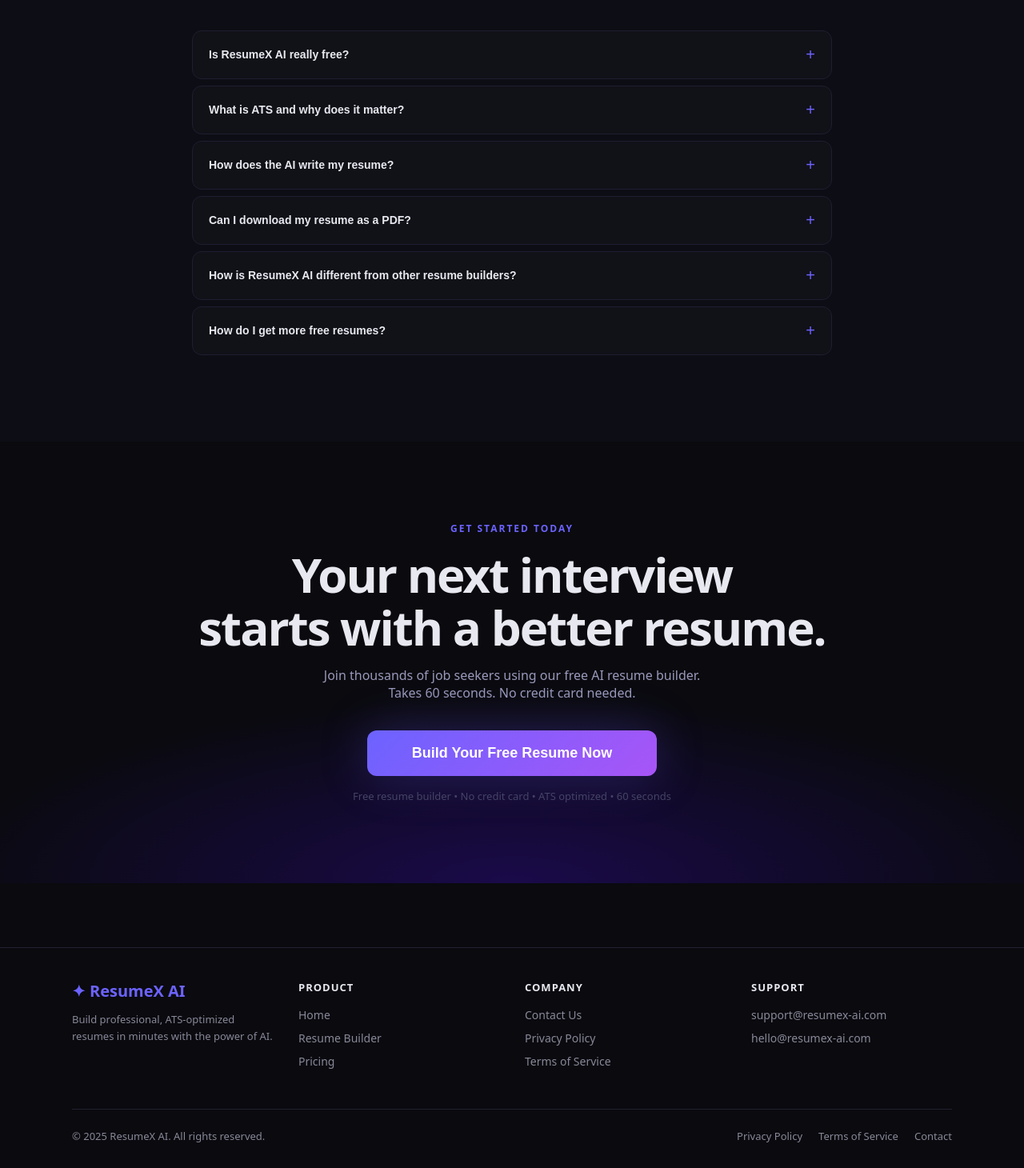
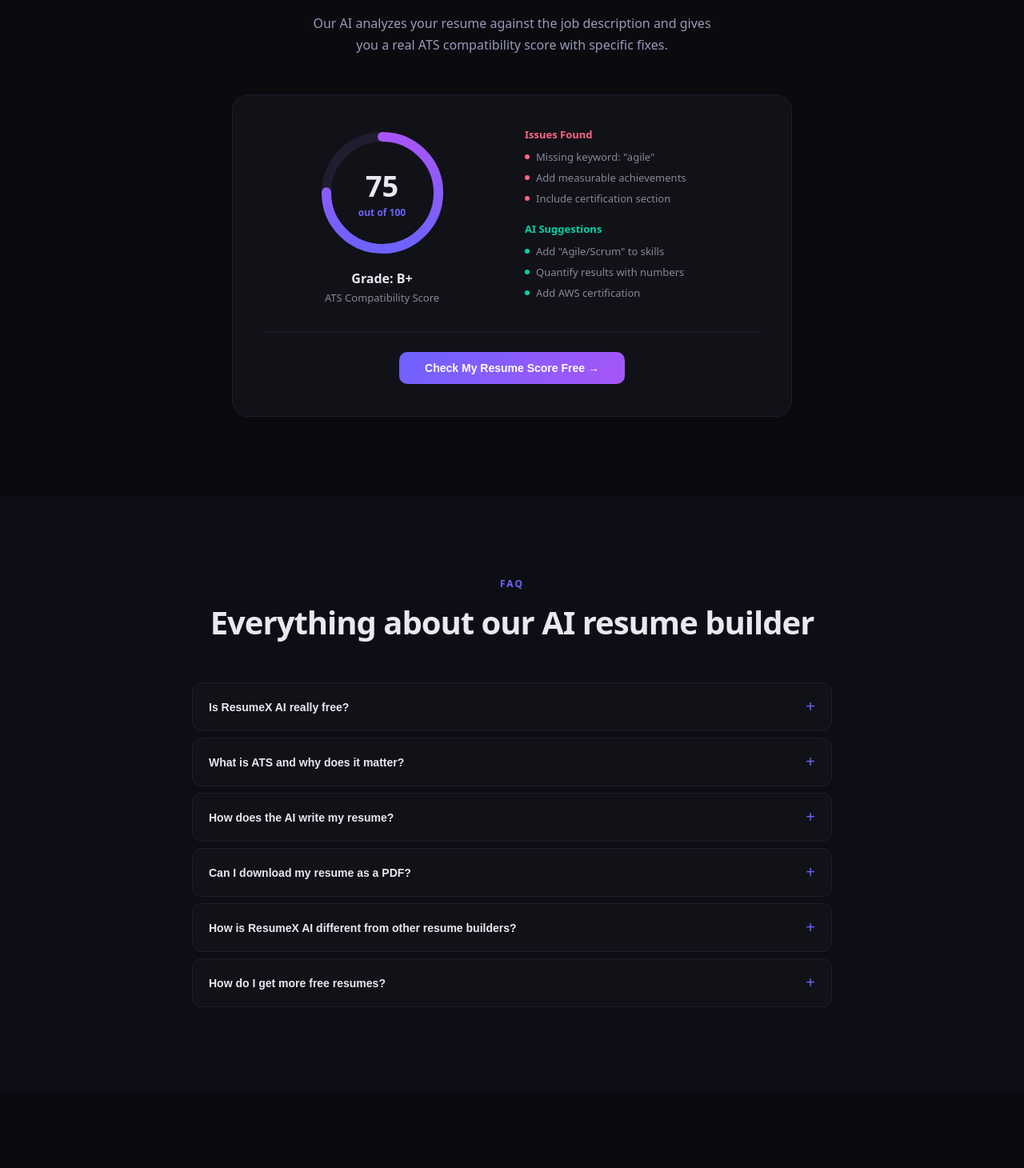
Before and after one commit to gp6867/resume-builder, a Next.js app in the folder frontend/: page / in a window 1280 px wide. Shown: the part 2490-3950 px from the top of the page at 80% size. Built offline with nearby package versions, Linux system fonts and the light colour scheme.

Commit message:
Fix blog dates, add Blog to footer, add ATS score animation

```diff
--- a/frontend/app/blog/ai-resume-builder-guide/page.tsx
+++ b/frontend/app/blog/ai-resume-builder-guide/page.tsx
@@ -21,7 +21,7 @@
             <Link href="/blog" style={{ color: '#6c63ff', textDecoration: 'none', fontSize: '14px' }}>← Back to Blog</Link>
             <div style={{ display: 'flex', gap: '12px', alignItems: 'center', margin: '20px 0' }}>
               <span style={{ fontSize: '11px', fontWeight: 700, color: '#6c63ff', background: '#6c63ff15', border: '1px solid #6c63ff30', borderRadius: '999px', padding: '3px 10px' }}>AI Resume Builder</span>
-              <span style={{ fontSize: '12px', color: '#444466' }}>August 2025 · 6 min read</span>
+              <span style={{ fontSize: '12px', color: '#444466' }}>August 2026 · 6 min read</span>
             </div>
             <h1 style={{ fontSize: 'clamp(28px, 4vw, 48px)', fontWeight: 900, color: '#e8e8f0', lineHeight: 1.2, letterSpacing: '-1px', marginBottom: '20px' }}>
               How to Use an AI Resume Builder to Land More Interviews
--- a/frontend/app/blog/cover-letter-guide/page.tsx
+++ b/frontend/app/blog/cover-letter-guide/page.tsx
@@ -21,7 +21,7 @@
             <Link href="/blog" style={{ color: '#6c63ff', textDecoration: 'none', fontSize: '14px' }}>← Back to Blog</Link>
             <div style={{ display: 'flex', gap: '12px', alignItems: 'center', margin: '20px 0' }}>
               <span style={{ fontSize: '11px', fontWeight: 700, color: '#6c63ff', background: '#6c63ff15', border: '1px solid #6c63ff30', borderRadius: '999px', padding: '3px 10px' }}>Cover Letter</span>
-              <span style={{ fontSize: '12px', color: '#444466' }}>July 2025 · 5 min read</span>
+              <span style={{ fontSize: '12px', color: '#444466' }}>July 2026 · 5 min read</span>
             </div>
             <h1 style={{ fontSize: 'clamp(28px, 4vw, 48px)', fontWeight: 900, color: '#e8e8f0', lineHeight: 1.2, letterSpacing: '-1px', marginBottom: '20px' }}>
               How to Write a Cover Letter That Gets Read (With Examples)
--- a/frontend/app/blog/how-to-write-ats-resume/page.tsx
+++ b/frontend/app/blog/how-to-write-ats-resume/page.tsx
@@ -22,7 +22,7 @@
             <Link href="/blog" style={{ color: '#6c63ff', textDecoration: 'none', fontSize: '14px' }}>← Back to Blog</Link>
             <div style={{ display: 'flex', gap: '12px', alignItems: 'center', margin: '20px 0' }}>
               <span style={{ fontSize: '11px', fontWeight: 700, color: '#6c63ff', background: '#6c63ff15', border: '1px solid #6c63ff30', borderRadius: '999px', padding: '3px 10px' }}>ATS Resume</span>
-              <span style={{ fontSize: '12px', color: '#444466' }}>August 2025 · 8 min read</span>
+              <span style={{ fontSize: '12px', color: '#444466' }}>August 2026 · 8 min read</span>
             </div>
             <h1 style={{ fontSize: 'clamp(28px, 4vw, 48px)', fontWeight: 900, color: '#e8e8f0', lineHeight: 1.2, letterSpacing: '-1px', marginBottom: '20px' }}>
               How to Write an ATS-Optimized Resume in 2025 (Complete Guide)
--- a/frontend/app/blog/resume-tips-2025/page.tsx
+++ b/frontend/app/blog/resume-tips-2025/page.tsx
@@ -39,7 +39,7 @@
             <Link href="/blog" style={{ color: '#6c63ff', textDecoration: 'none', fontSize: '14px' }}>← Back to Blog</Link>
             <div style={{ display: 'flex', gap: '12px', alignItems: 'center', margin: '20px 0' }}>
               <span style={{ fontSize: '11px', fontWeight: 700, color: '#6c63ff', background: '#6c63ff15', border: '1px solid #6c63ff30', borderRadius: '999px', padding: '3px 10px' }}>Resume Tips</span>
-              <span style={{ fontSize: '12px', color: '#444466' }}>July 2025 · 7 min read</span>
+              <span style={{ fontSize: '12px', color: '#444466' }}>July 2026 · 7 min read</span>
             </div>
             <h1 style={{ fontSize: 'clamp(28px, 4vw, 48px)', fontWeight: 900, color: '#e8e8f0', lineHeight: 1.2, letterSpacing: '-1px', marginBottom: '20px' }}>
               15 Resume Tips That Will Get You More Interviews in 2025
--- a/frontend/app/page.tsx
+++ b/frontend/app/page.tsx
@@ -258,6 +258,78 @@
           </div>
         </section>
 
+
+        {/* ATS SCORE ANIMATION */}
+        <section style={{ padding: isMobile ? '60px 16px' : '100px 20px', background: '#0a0a0f' }}>
+          <div style={{ maxWidth: '900px', margin: '0 auto', textAlign: 'center' }}>
+            <div style={{ fontSize: '12px', color: '#6c63ff', fontWeight: 700, letterSpacing: '2px', textTransform: 'uppercase', marginBottom: '12px' }}>ATS Score Checker</div>
+            <h2 style={{ fontSize: isMobile ? '28px' : 'clamp(28px, 4vw, 48px)', fontWeight: 900, letterSpacing: '-1px', marginBottom: '16px' }}>
+              Know your score before you apply
+            </h2>
+            <p style={{ color: '#9999bb', fontSize: '16px', maxWidth: '500px', margin: '0 auto 48px', lineHeight: 1.7 }}>
+              Our AI analyzes your resume against the job description and gives you a real ATS compatibility score with specific fixes.
+            </p>
+
+            <div style={{ background: '#111118', border: '1px solid #1e1e30', borderRadius: '20px', padding: isMobile ? '24px' : '40px', maxWidth: '700px', margin: '0 auto' }}>
+              <div style={{ display: 'grid', gridTemplateColumns: isMobile ? '1fr' : '1fr 1fr', gap: '32px', alignItems: 'center' }}>
+
+                {/* Score Circle */}
+                <div style={{ textAlign: 'center' }}>
+                  <div style={{ position: 'relative', width: '160px', height: '160px', margin: '0 auto 16px' }}>
+                    <svg width="160" height="160" style={{ transform: 'rotate(-90deg)' }}>
+                      <circle cx="80" cy="80" r="70" fill="none" stroke="#1e1e30" strokeWidth="12" />
+                      <circle cx="80" cy="80" r="70" fill="none" stroke="url(#grad)" strokeWidth="12"
+                        strokeDasharray="440" strokeDashoffset="110" strokeLinecap="round" />
+                      <defs>
+                        <linearGradient id="grad" x1="0%" y1="0%" x2="100%" y2="0%">
+                          <stop offset="0%" stopColor="#6c63ff" />
+                          <stop offset="100%" stopColor="#a855f7" />
+                        </linearGradient>
+                      </defs>
+                    </svg>
+                    <div style={{ position: 'absolute', top: '50%', left: '50%', transform: 'translate(-50%, -50%)', textAlign: 'center' }}>
+                      <div style={{ fontSize: '36px', fontWeight: 900, color: '#e8e8f0' }}>75</div>
+                      <div style={{ fontSize: '12px', color: '#6c63ff', fontWeight: 600 }}>out of 100</div>
+                    </div>
+                  </div>
+                  <div style={{ fontSize: '16px', fontWeight: 700, color: '#e8e8f0', marginBottom: '4px' }}>Grade: B+</div>
+                  <div style={{ fontSize: '13px', color: '#888899' }}>ATS Compatibility Score</div>
+                </div>
+
+                {/* Issues & Fixes */}
+                <div style={{ textAlign: 'left' }}>
+                  <div style={{ marginBottom: '20px' }}>
+                    <div style={{ fontSize: '13px', fontWeight: 700, color: '#ff6584', marginBottom: '10px' }}>Issues Found</div>
+                    {['Missing keyword: "agile"', 'Add measurable achievements', 'Include certification section'].map(issue => (
+                      <div key={issue} style={{ display: 'flex', alignItems: 'center', gap: '8px', marginBottom: '8px' }}>
+                        <div style={{ width: '6px', height: '6px', borderRadius: '50%', background: '#ff6584', flexShrink: 0 }} />
+                        <div style={{ fontSize: '13px', color: '#888899' }}>{issue}</div>
+                      </div>
+                    ))}
+                  </div>
+                  <div>
+                    <div style={{ fontSize: '13px', fontWeight: 700, color: '#00d4aa', marginBottom: '10px' }}>AI Suggestions</div>
+                    {['Add "Agile/Scrum" to skills', 'Quantify results with numbers', 'Add AWS certification'].map(fix => (
+                      <div key={fix} style={{ display: 'flex', alignItems: 'center', gap: '8px', marginBottom: '8px' }}>
+                        <div style={{ width: '6px', height: '6px', borderRadius: '50%', background: '#00d4aa', flexShrink: 0 }} />
+                        <div style={{ fontSize: '13px', color: '#888899' }}>{fix}</div>
+                      </div>
+                    ))}
+                  </div>
+                </div>
+              </div>
+
+              <div style={{ marginTop: '32px', paddingTop: '24px', borderTop: '1px solid #1e1e30', textAlign: 'center' }}>
+                <Link href="/builder">
+                  <button style={{ background: 'linear-gradient(135deg, #6c63ff, #a855f7)', color: 'white', padding: '12px 32px', borderRadius: '10px', border: 'none', cursor: 'pointer', fontSize: '14px', fontWeight: 700 }}>
+                    Check My Resume Score Free →
+                  </button>
+                </Link>
+              </div>
+            </div>
+          </div>
+        </section>
+
         {/* FAQ */}
         <section style={{ padding: isMobile ? '60px 16px' : '100px 20px', background: '#0d0d15' }}>
           <div style={{ maxWidth: '800px', margin: '0 auto' }}>
--- a/frontend/components/Footer.tsx
+++ b/frontend/components/Footer.tsx
@@ -2,48 +2,39 @@
 
 export default function Footer() {
   return (
-    <footer style={{
-      background: '#0a0a0f',
-      borderTop: '1px solid #222230',
-      padding: '40px',
-      marginTop: '80px'
-    }}>
+    <footer style={{ background: '#0a0a0f', borderTop: '1px solid #1e1e30', padding: '40px', marginTop: '0' }}>
       <div style={{ maxWidth: '1100px', margin: '0 auto' }}>
-        <div style={{ display: 'grid', gridTemplateColumns: 'repeat(auto-fit, minmax(200px, 1fr))', gap: '32px', marginBottom: '40px' }}>
+        <div style={{ display: 'grid', gridTemplateColumns: 'repeat(auto-fit, minmax(180px, 1fr))', gap: '32px', marginBottom: '40px' }}>
           <div>
-            <span style={{ fontSize: '20px', fontWeight: 800, color: '#6c63ff' }}>✦ ResumeX AI</span>
-            <p style={{ color: '#888899', fontSize: '13px', marginTop: '12px', lineHeight: 1.6 }}>
+            <span style={{ fontSize: '20px', fontWeight: 800, background: 'linear-gradient(135deg, #6c63ff, #a855f7)', WebkitBackgroundClip: 'text', WebkitTextFillColor: 'transparent' }}>✦ ResumeX AI</span>
+            <p style={{ color: '#444466', fontSize: '13px', marginTop: '12px', lineHeight: 1.6 }}>
               Build professional, ATS-optimized resumes in minutes with the power of AI.
             </p>
           </div>
           <div>
             <div style={{ fontSize: '13px', fontWeight: 700, color: '#e8e8f0', marginBottom: '16px', textTransform: 'uppercase', letterSpacing: '1px' }}>Product</div>
-            {['/', '/builder', '/pricing'].map((href, i) => (
-              <Link key={href} href={href} style={{ display: 'block', color: '#888899', textDecoration: 'none', fontSize: '14px', marginBottom: '10px' }}>
-                {['Home', 'Resume Builder', 'Pricing'][i]}
-              </Link>
+            {[['/', 'Home'], ['/builder', 'Resume Builder'], ['/pricing', 'Pricing'], ['/blog', 'Blog']].map(([href, label]) => (
+              <Link key={href} href={href} style={{ display: 'block', color: '#444466', textDecoration: 'none', fontSize: '14px', marginBottom: '10px' }}>{label}</Link>
             ))}
           </div>
           <div>
             <div style={{ fontSize: '13px', fontWeight: 700, color: '#e8e8f0', marginBottom: '16px', textTransform: 'uppercase', letterSpacing: '1px' }}>Company</div>
-            {['/contact', '/privacy', '/terms'].map((href, i) => (
-              <Link key={href} href={href} style={{ display: 'block', color: '#888899', textDecoration: 'none', fontSize: '14px', marginBottom: '10px' }}>
-                {['Contact Us', 'Privacy Policy', 'Terms of Service'][i]}
-              </Link>
+            {[['/contact', 'Contact Us'], ['/privacy', 'Privacy Policy'], ['/terms', 'Terms of Service']].map(([href, label]) => (
+              <Link key={href} href={href} style={{ display: 'block', color: '#444466', textDecoration: 'none', fontSize: '14px', marginBottom: '10px' }}>{label}</Link>
             ))}
           </div>
           <div>
             <div style={{ fontSize: '13px', fontWeight: 700, color: '#e8e8f0', marginBottom: '16px', textTransform: 'uppercase', letterSpacing: '1px' }}>Support</div>
-            <a href="mailto:support@resumex-ai.com" style={{ display: 'block', color: '#888899', textDecoration: 'none', fontSize: '14px', marginBottom: '10px' }}>support@resumex-ai.com</a>
-            <a href="mailto:hello@resumex-ai.com" style={{ display: 'block', color: '#888899', textDecoration: 'none', fontSize: '14px', marginBottom: '10px' }}>hello@resumex-ai.com</a>
+            <a href="mailto:support@resumex-ai.com" style={{ display: 'block', color: '#444466', textDecoration: 'none', fontSize: '14px', marginBottom: '10px' }}>support@resumex-ai.com</a>
+            <a href="mailto:hello@resumex-ai.com" style={{ display: 'block', color: '#444466', textDecoration: 'none', fontSize: '14px', marginBottom: '10px' }}>hello@resumex-ai.com</a>
           </div>
         </div>
-        <div style={{ borderTop: '1px solid #222230', paddingTop: '24px', display: 'flex', justifyContent: 'space-between', alignItems: 'center', flexWrap: 'wrap', gap: '12px' }}>
-          <p style={{ color: '#888899', fontSize: '13px' }}>© 2025 ResumeX AI. All rights reserved.</p>
+        <div style={{ borderTop: '1px solid #1e1e30', paddingTop: '24px', display: 'flex', justifyContent: 'space-between', alignItems: 'center', flexWrap: 'wrap', gap: '12px' }}>
+          <p style={{ color: '#333355', fontSize: '13px' }}>© 2026 ResumeX AI. All rights reserved.</p>
           <div style={{ display: 'flex', gap: '20px' }}>
-            <Link href="/privacy" style={{ color: '#888899', fontSize: '13px', textDecoration: 'none' }}>Privacy Policy</Link>
-            <Link href="/terms" style={{ color: '#888899', fontSize: '13px', textDecoration: 'none' }}>Terms of Service</Link>
-            <Link href="/contact" style={{ color: '#888899', fontSize: '13px', textDecoration: 'none' }}>Contact</Link>
+            <Link href="/privacy" style={{ color: '#333355', fontSize: '13px', textDecoration: 'none' }}>Privacy Policy</Link>
+            <Link href="/terms" style={{ color: '#333355', fontSize: '13px', textDecoration: 'none' }}>Terms of Service</Link>
+            <Link href="/blog" style={{ color: '#333355', fontSize: '13px', textDecoration: 'none' }}>Blog</Link>
           </div>
         </div>
       </div>
```
Also changed, not shown: frontend/app/blog/page.tsx (+4 -4 lines).
